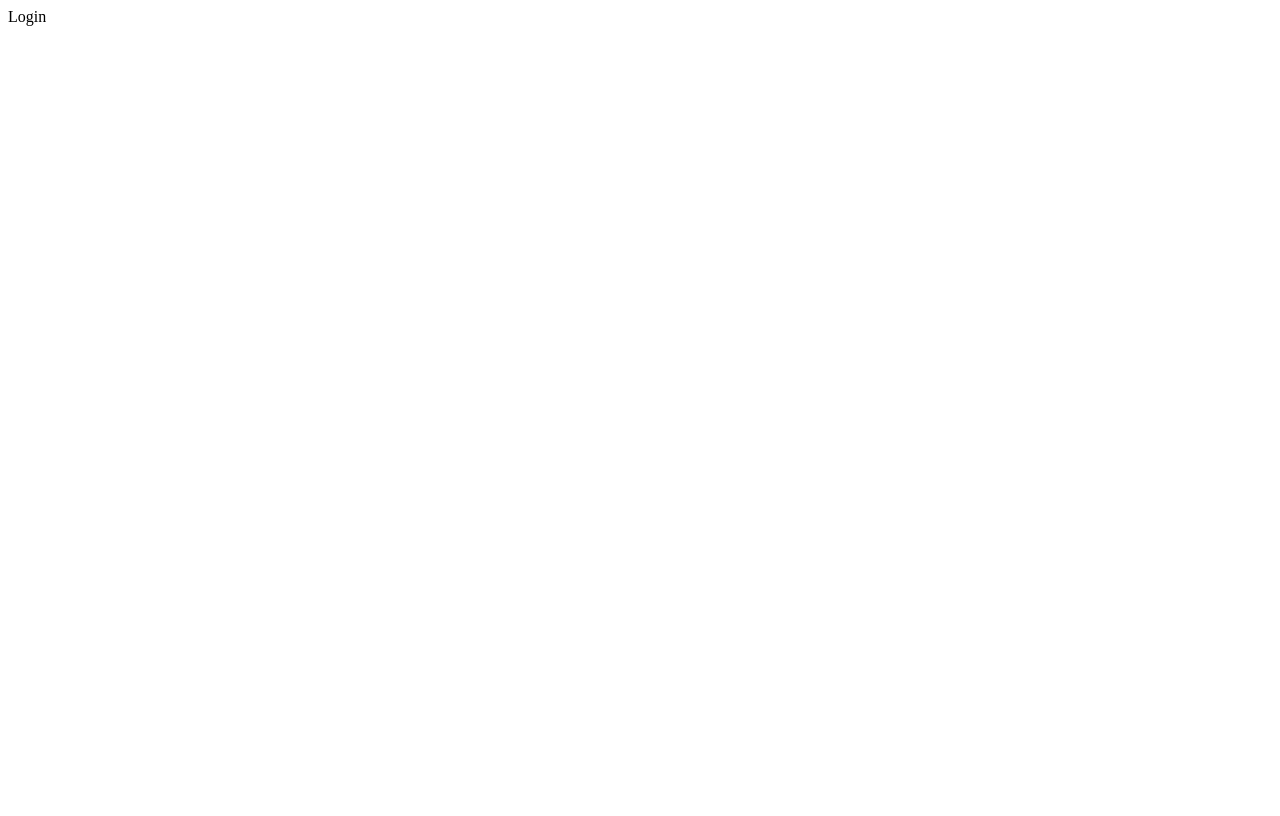
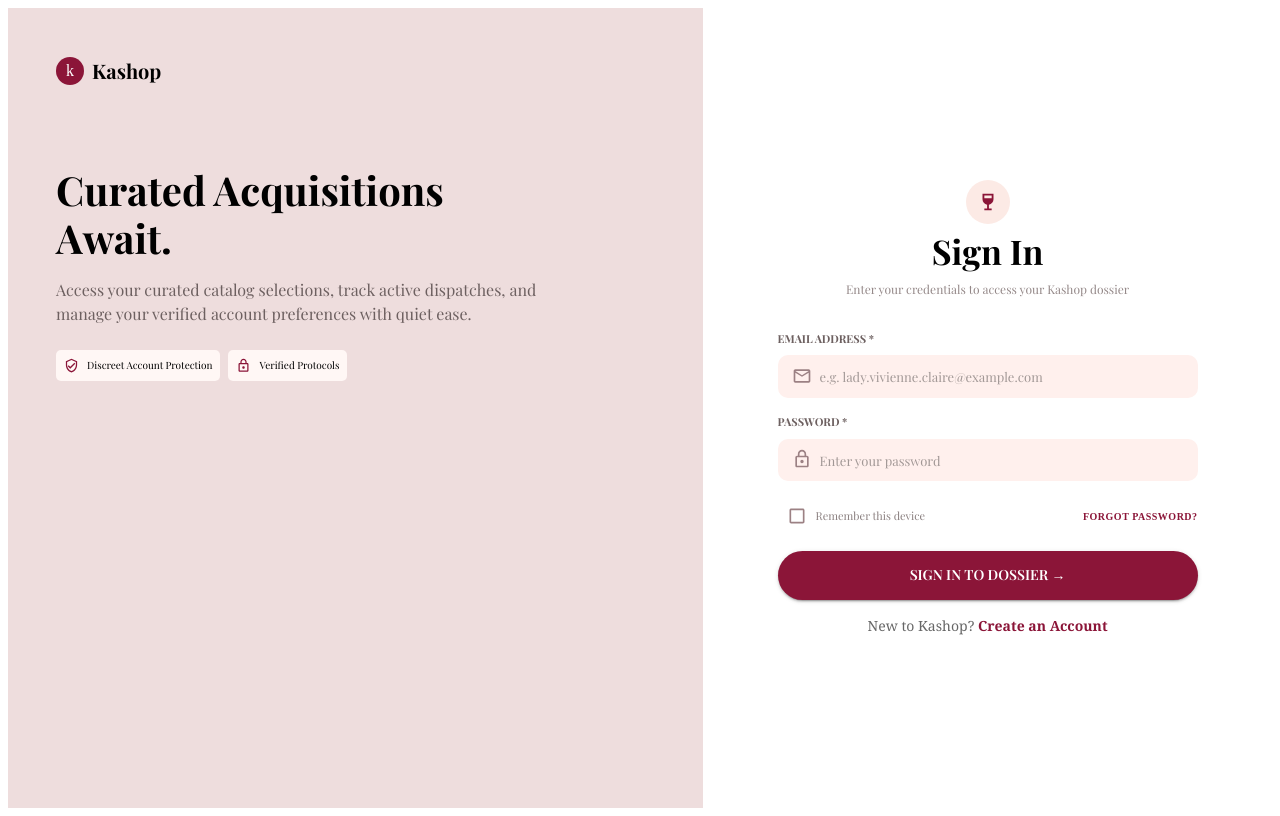
Before and after one commit to SojoodAsfour/kshop, a React (Vite) app: page /login in a window 1280 px wide. Built offline with nearby package versions, Linux system fonts and the light colour scheme.

Commit message:
add Login page

```diff
--- a/src/pages/Login/Login.jsx
+++ b/src/pages/Login/Login.jsx
@@ -1,7 +1,235 @@
 import React from 'react'
+import Typography from '@mui/material/Typography';
+import Box from '@mui/material/Box';
+import { Button, TextField } from '@mui/material';
+import { Link } from 'react-router-dom';
+import { useForm } from 'react-hook-form';
+import { yupResolver } from '@hookform/resolvers/yup';
+import { loginSchema } from '../../validations/authSchemas';
+import { useState } from 'react';
+import axios from 'axios';
+import { useNavigate } from 'react-router-dom';
+import Alert from '@mui/material/Alert';
+import CustomButton from '../../components/ui/CustomButton';
+import EmailOutlinedIcon from '@mui/icons-material/EmailOutlined';
+import LockOutlinedIcon from '@mui/icons-material/LockOutlined';
+import Checkbox from '@mui/material/Checkbox';
+import FormControlLabel from '@mui/material/FormControlLabel';
+import WineBarIcon from '@mui/icons-material/WineBar';
+import VerifiedUserOutlinedIcon from '@mui/icons-material/VerifiedUserOutlined';
 
 export default function Login() {
+
+  const navigate = useNavigate();
+
+  const [serverError, setServerError] = useState(null);
+
+  const { register, handleSubmit, formState: { errors, isSubmitting } } = useForm({
+    resolver: yupResolver(loginSchema),
+    mode: "onBlur"
+  })
+
+  const onsubmit = async (data) => {
+    setServerError(null);
+    try {
+      const response = await axios.post("https://knowledgeshop.runasp.net/api/auth/Account/Login", data);
+      navigate("/home");
+
+    } catch (err) {
+      console.error(err.response?.status);
+      setServerError("Invalid email or password. Please try again.");
+    }
+  }
+
+  const inputStyle = {
+    '& .MuiOutlinedInput-root': {
+      bgcolor: '#FFF0ED',
+      borderRadius: '10px',
+
+      '& fieldset': {
+        borderColor: 'transparent'
+      },
+
+      '&:hover fieldset': {
+        borderColor: '#D8B5BB'
+      },
+
+      '&.Mui-focused fieldset': {
+        borderColor: 'primary.main'
+      }
+    },
+
+    '& .MuiInputBase-input': {
+      fontSize: '13px',
+      py: 1.5
+    },
+
+    '& .MuiFormHelperText-root': {
+      marginLeft: 0
+    },
+    '& .MuiOutlinedInput-input': {
+      paddingLeft: '42px'
+    }
+  };
+
   return (
-    <div>Login</div>
-  )
+    <Box sx={{ display: 'flex', minHeight: '100vh', flexDirection: { xs: 'column', md: 'row' } }}>
+
+      <Box sx={{
+        width: { xs: '100%', md: '55%' }, boxSizing: 'border-box', bgcolor: 'secondary.main', p: { xs: 3, md: 6 }, minHeight: { xs: 'auto', md: '100vh' }, boxSizing: 'border-box',
+        display: 'flex', flexDirection: 'column', justifyContent: 'flex-start'}}>
+        <Box sx={{ display: "flex", alignItems: 'center', gap: 1 }}>
+          <Box sx={{
+            borderRadius: '50%', bgcolor: 'primary.main', color: "white", display: "flex", alignItems: 'center', justifyContent: 'center', width: '28px', height: '28px', flexShrink: 0
+          }}>
+            k
+          </Box>
+          <Typography component="h2" sx={{ fontSize: { xs: '16px', md: '20px' }, fontWeight: 'bold' }}>
+            Kashop
+          </Typography>
+        </Box>
+
+        <Box>
+          <Typography component="h1" sx={{ fontSize: { xs: '20px', md: '40px' }, fontWeight: 'bold',  mt: { xs: 5, md: 10 },maxWidth: '500px', lineHeight: 1.2 }}>
+            Curated Acquisitions Await.
+          </Typography>
+
+          <Typography sx={{ mt: 2, fontSize: { xs: '13px', md: '16px' }, lineHeight: 1.5, color: 'natural.main', maxWidth: '500px' }}>
+            Access your curated catalog selections, track active dispatches,
+            and manage your verified account preferences with quiet ease.
+          </Typography>
+          <Box sx={{ display: 'flex', gap: 1, mt: 3, flexWrap: 'wrap' }}>
+
+            <Box sx={{ display: 'flex', alignItems: 'center', gap: 1, bgcolor: '#FFF7F5', p: 1, borderRadius: '5px' }}>
+              <VerifiedUserOutlinedIcon sx={{ fontSize: 15, color: 'primary.main' }} />
+
+              <Typography sx={{ fontSize: '10px' }}>
+                Discreet Account Protection
+              </Typography>
+            </Box>
+
+            <Box sx={{ display: 'flex', alignItems: 'center', gap: 1, bgcolor: '#FFF7F5', p: 1, borderRadius: '5px' }}>
+              <LockOutlinedIcon sx={{ fontSize: 15, color: 'primary.main' }} />
+
+              <Typography sx={{ fontSize: '10px' }}>
+                Verified Protocols
+              </Typography>
+            </Box>
+
+          </Box>
+
+        </Box>
+      </Box>
+
+      <Box sx={{ width: { xs: '100%', md: '45%' }, boxSizing: 'border-box', bgcolor: 'white', p: { xs: 3, md: 5 }, display: 'flex', justifyContent: 'center', alignItems: 'center' }}>
+        <Box sx={{ width: '100%', maxWidth: '420px' }}>
+
+          <Box sx={{ textAlign: 'center', mb: 4 }}>
+
+            <Box sx={{
+              width: '44px', height: '44px', borderRadius: '50%', bgcolor: '#FCEAE5',
+              display: 'flex', justifyContent: 'center', alignItems: 'center', mx: 'auto', mb: 1
+            }}>
+              <WineBarIcon sx={{ color: 'primary.main', fontSize: '22px' }} />
+            </Box>
+
+            <Typography variant="h1" component="h2" sx={{ fontSize: { xs: '28px', md: '34px' }, fontWeight: 'bold', mb: 1 }}>
+              Sign In
+            </Typography>
+
+            <Typography sx={{ fontSize: '12px', color: '#948888', lineHeight: 1.6 }}>
+              Enter your credentials to access your Kashop dossier
+            </Typography>
+
+          </Box>
+
+          {serverError ? <Alert severity="error" sx={{ mt: 2 }}>{serverError}</Alert> : null}
+
+          <Box component="form" onSubmit={handleSubmit(onsubmit)} noValidate>
+            <Box sx={{ mt: 2 }}>
+              <Typography sx={{ fontSize: '11px', fontWeight: 'bold', color: 'natural.main', mb: 1 }}>
+                EMAIL ADDRESS *
+              </Typography>
+              <Box sx={{ position: "relative" }}>
+                <EmailOutlinedIcon
+                  sx={{
+                    position: 'absolute',
+                    left: 14,
+                    top: 11,
+                    color: '#9C8184',
+                    fontSize: 20,
+                    zIndex: 2,
+                    pointerEvents: 'none'
+                  }}
+                />
+                <TextField placeholder="e.g. lady.vivienne.claire@example.com" sx={{ ...inputStyle, width: '100%' }} size="small" {...register('email')}
+                  error={errors.email} helperText={errors.email?.message}></TextField>
+              </Box>
+            </Box>
+            <Box sx={{ mt: 2 }}>
+              <Typography sx={{ fontSize: '11px', fontWeight: 'bold', color: 'natural.main', mb: 1 }}>
+                PASSWORD *
+              </Typography>
+              <Box sx={{ position: 'relative' }}>
+                <LockOutlinedIcon
+                  sx={{
+                    position: 'absolute',
+                    left: 14,
+                    top: 10,
+                    color: '#9C8184',
+                    fontSize: 20,
+                    zIndex: 2,
+                    pointerEvents: 'none'
+                  }}
+                />
+                <TextField placeholder="Enter your password" sx={{ ...inputStyle, width: '100%' }} size="small" {...register('password')}
+                  error={errors.password} helperText={errors.password?.message} type='password'></TextField>
+              </Box>
+            </Box>
+            <Box sx={{
+              display: 'flex',
+              justifyContent: 'space-between',
+              alignItems: 'center',
+              flexWrap: 'wrap',
+              gap: 1,
+              mt: 2
+            }}>
+
+              <FormControlLabel control={
+                <Checkbox size="small" sx={{
+                  color: '#9C8184',
+                  '&.Mui-checked': {
+                    color: 'primary.main'
+                  }
+                }} />
+              }
+                label="Remember this device" sx={{
+                  m: 0,
+                  '& .MuiFormControlLabel-label': {
+                    fontSize: '11px',
+                    color: '#8B8080'
+                  }
+                }} />
+
+              <Box component={Link} to="/forgot-password" sx={{ fontSize: '10px', fontWeight: 600, color: 'primary.main', textDecoration: 'none', letterSpacing: '0.5px', }}>
+                FORGOT PASSWORD?
+              </Box>
+
+            </Box>
+
+            <CustomButton type="submit" fullWidth sx={{ mt: 2 }} disabled={isSubmitting}>
+              {isSubmitting ? "Signing In..." : "Sign In To Dossier →"}
+            </CustomButton>
+
+            <Typography variant="body2" color="textSecondary" align="center" sx={{ mt: 2, fontFamily: 'Georgia, serif' }}>
+              New to Kashop?  <Box component={Link} to="/register" sx={{color: 'primary.main',textDecoration: 'none',fontWeight: 600,}}>Create an Account</Box>
+            </Typography>
+
+          </Box>
+
+        </Box>
+      </Box>
+
+    </Box>
+  );
 }
--- a/src/pages/Register/Register.jsx
+++ b/src/pages/Register/Register.jsx
@@ -1,5 +1,4 @@
 import React from 'react'
-import Container from '@mui/material/Container';
 import Typography from '@mui/material/Typography';
 import Box from '@mui/material/Box';
 import { Button, TextField } from '@mui/material';
@@ -100,7 +99,7 @@
           <Box sx={{ borderRadius: '50%', bgcolor: 'primary.main', color: "white", display: "flex", alignItems: 'center', justifyContent: 'center', width: '40px', height: '40px' }}>
             k
           </Box>
-          <Typography variant="h4" component="h1" sx={{ fontFamily: 'Georgia, serif', fontsize: { xs: '16px', md: '20px' }, fontWeight: 'bold' }}>
+          <Typography variant="h3" component="h2" sx={{ fontFamily: 'Georgia, serif', fontSize: { xs: '16px', md: '20px' }, fontWeight: 'bold' }}>
             Kashop
           </Typography>
         </Box>
@@ -154,7 +153,7 @@
       <Box sx={{ width: { xs: '100%', md: '45%' }, bgcolor: 'white', p: { xs: 3, md: 5 }, display: 'flex', justifyContent: 'center', alignItems: 'center' }}>
         <Box sx={{ width: '100%', maxWidth: '420px' }}>
 
-          <Typography variant="h4" component="h1">
+          <Typography variant="h4" component="h2">
             Create Your Account
           </Typography>
           {serverError ? <Alert severity="error" sx={{ mt: 2 }}>{serverError}</Alert> : null}
--- a/src/router.jsx
+++ b/src/router.jsx
@@ -12,6 +12,10 @@
         children: [
             {
                 index: true,
+                element: <Home />
+            },
+            {
+                path: "home",
                 element: <Home />
             }
         ]
--- a/src/validations/authSchemas.js
+++ b/src/validations/authSchemas.js
@@ -29,11 +29,5 @@
   email: yup.string().required("Email is required")
     .email("Invalid email format"),
 
-  password: yup.string().required("Password is required")
-    .min(6, "Password must be at least 6 characters")
-    .max(50, "Password must not exceed 50 characters")
-    .matches(/[A-Z]/, "Password must contain at least one uppercase letter")
-    .matches(/[a-z]/, "Password must contain at least one lowercase letter")
-    .matches(/[0-9]/, "Password must contain at least one number")
-    .matches(/[^A-Za-z0-9]/, "Password must contain at least one special character"),
+  password: yup.string().required("Password is required"),
 });
```
